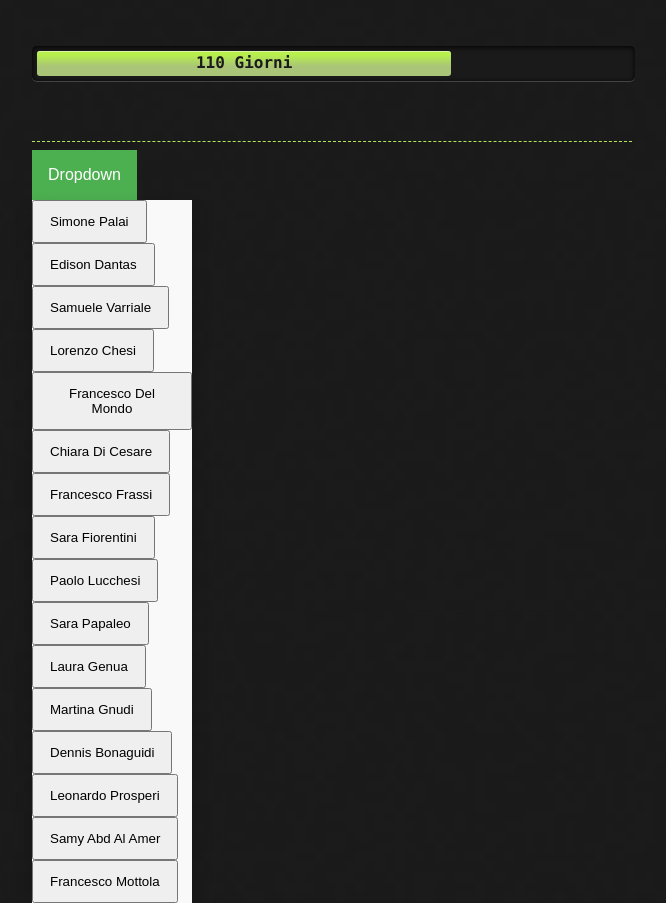
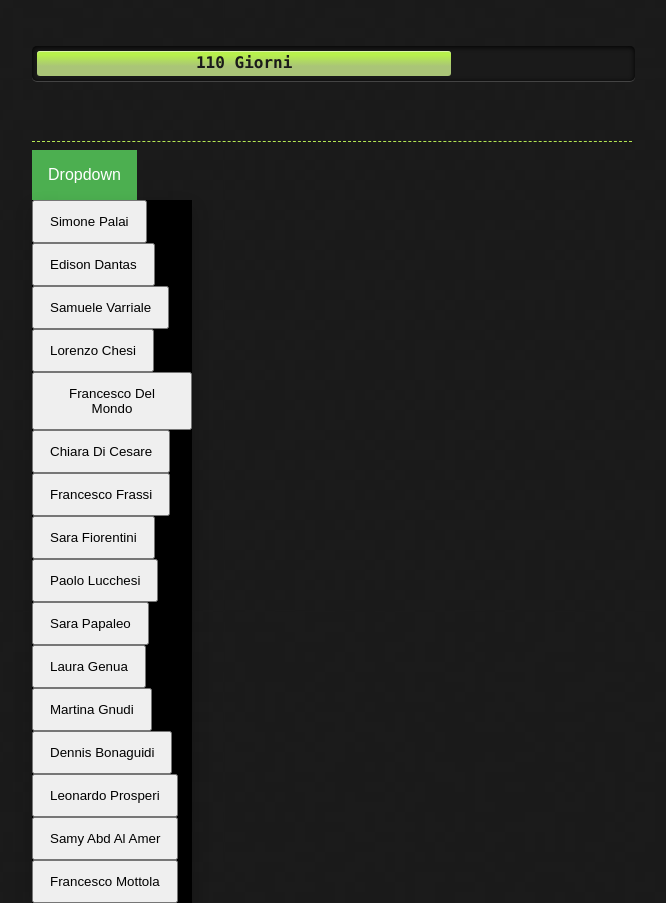
Before and after one commit to Cheter01/Cheter01, a PHP site: page /compleanni/index.html in a window 1280 px wide, after a click on "Dropdown". Shown: the part 453-1356 px from the top of the page, without its empty margins (308-974 px from the left). Run offline with PHP 8.4, Linux system fonts and the light colour scheme; some libraries are stand-ins or nearby versions.

Commit message:
Update stylesheet.css

```diff
--- a/compleanni/stylesheets/stylesheet.css
+++ b/compleanni/stylesheets/stylesheet.css
@@ -344,7 +344,7 @@ img {
 .dropdown-content {
     display: none;
     position: absolute;
-    background-color: #f9f9f9;
+    background-color: #000000;
     min-width: 160px;
     box-shadow: 0px 8px 16px 0px rgba(0,0,0,0.2);
 }
```
